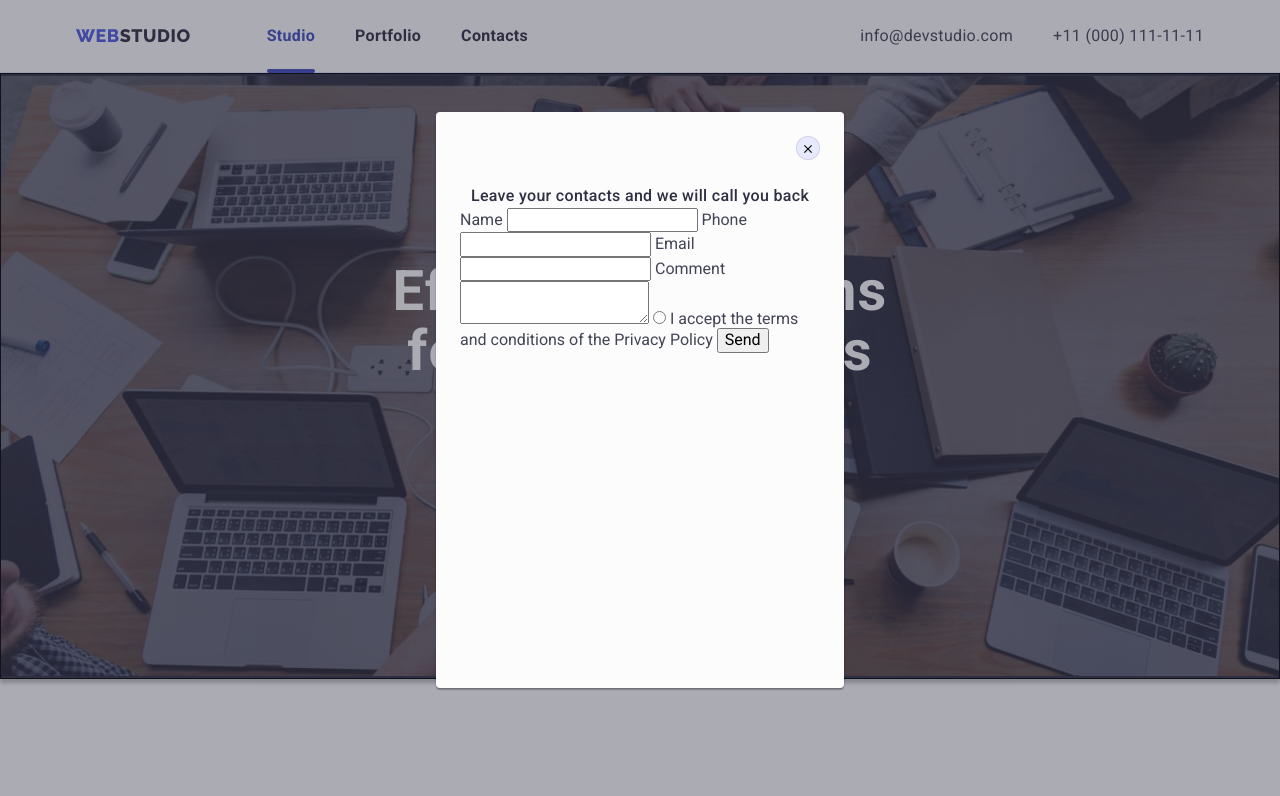
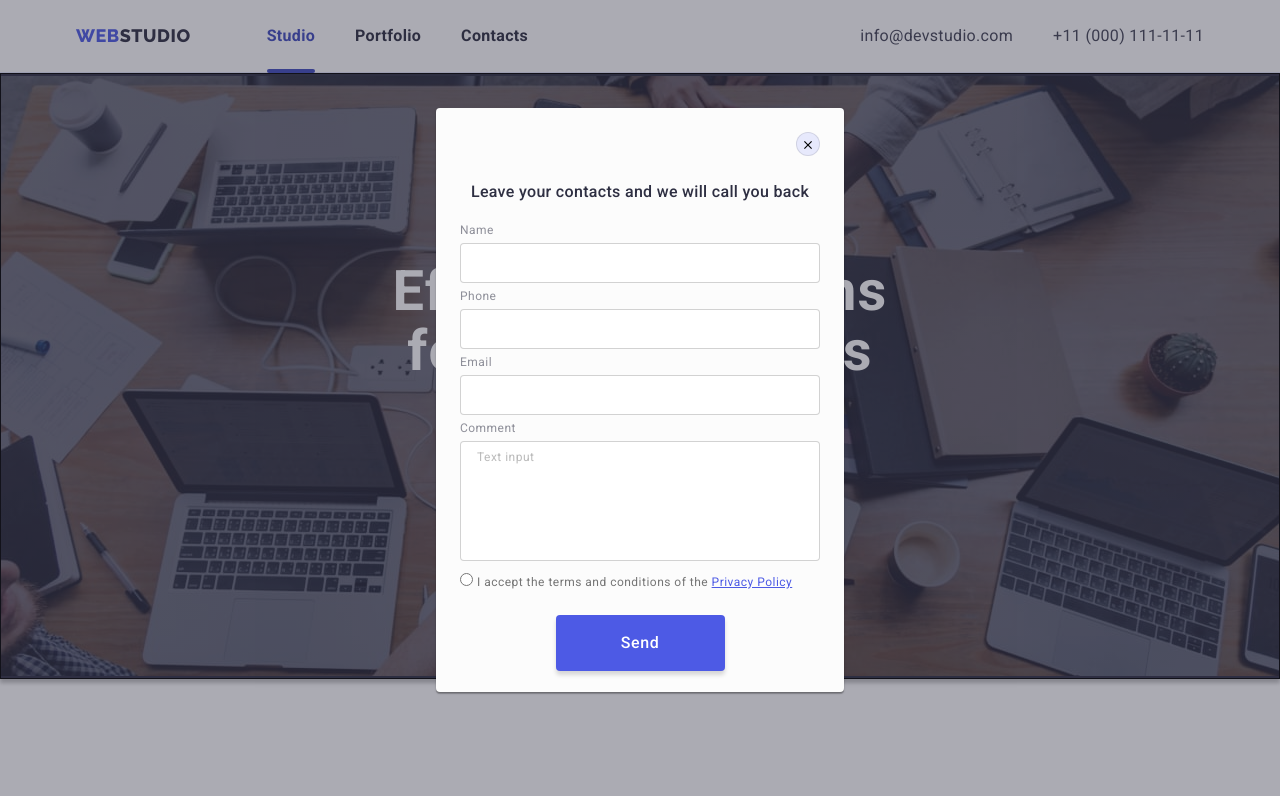
Before and after one commit to VolodymyrBakun/goit-markup-hw-06, a plain HTML site: page index.html in a window 1280 px wide. Shown: the top 796 px of the page. Drawn offline with nearby package versions, Linux system fonts and the light colour scheme.

Commit message:
styled modal form

```diff
--- a/css/styles.css
+++ b/css/styles.css
@@ -693,7 +693,7 @@ margin-left: 24px;
   top: 50%;
   left: 50%;
   width: 408px;
-  min-height: 576px;
+  min-height: 584px;
   background: #fcfcfc;
   box-shadow: 0px 1px 1px rgba(0, 0, 0, 0.14), 0px 1px 3px rgba(0, 0, 0, 0.12),
     0px 2px 1px rgba(0, 0, 0, 0.2);
@@ -733,4 +733,89 @@ line-height: 1.5;
 text-align: center;
 letter-spacing: 0.02em;
 color: var(--Dark-color);
+margin-bottom: 16px;
 }
+
+.modal-form {
+  display: flex;
+  flex-wrap: wrap;
+}
+
+.modal-input-wrap {
+  width: 100%;
+  height: 58px;
+  margin-bottom: 8px;
+
+}
+
+.modal-input {
+  width: 100%;
+  height: 40px;
+  border: 1px solid rgba(33, 33, 33, 0.2);
+border-radius: 4px;
+margin-top: 4px;
+}
+
+.form-label {
+  font-size: 12px;
+line-height: 1.33;
+letter-spacing: 0.04em;
+color: var(--Subtle-Text-color);
+}
+
+textarea {
+  resize: none;
+}
+
+.form-textarea-wrap {
+  width: 100%;
+  height: 138px;
+  margin-bottom: 16px;
+}
+
+.form-textarea {
+  width: 100%;
+  height: 120px;
+  border: 1px solid rgba(33, 33, 33, 0.2);
+border-radius: 4px;
+margin-top: 4px;
+padding: 8px 16px;
+}
+
+.form-textarea::placeholder {
+  font-size: 12px;
+line-height: 1.33;
+letter-spacing: 0.04em;
+color: rgba(117, 117, 117, 0.5);
+}
+
+
+.form-radio-span {
+font-size: 12px;
+line-height: 1.33;
+letter-spacing: 0.04em;
+color: #757575;
+}
+
+.form-radio-link {
+  color: var(--Primary-brand-color);
+text-decoration: underline;
+
+}
+
+.form-send-btn {
+  width: 169px;
+  height: 56px;
+  background-color: var(--Primary-brand-color);
+  box-shadow: 0px 4px 4px rgba(0, 0, 0, 0.15);
+border-radius: 4px;
+border: none;
+font-weight: 500;
+font-size: 16px;
+line-height: 1.5;
+letter-spacing: 0.04em;
+color: #FFFFFF;
+margin-top: 24px;
+margin-left: auto;
+margin-right: auto;
+}
--- a/index.html
+++ b/index.html
@@ -431,24 +431,36 @@
           </svg>
         </button>
         <h3 class="modal-title">Leave your contacts and we will call you back</h3>
-        <form name="modal">
-          <label > Name
-            <input type="text">
+        <form class="modal-form" name="modal">
+          <div class="modal-input-wrap">
+            <label class="form-label"> Name
+              <input class="modal-input" type="text">
+            </label>
+          </div>
+          <div class="modal-input-wrap">
+            <label class="form-label"> Phone
+              <input class="modal-input" type="tel">
+            </label>
+          </div>
+          <div class="modal-input-wrap">
+            <label class="form-label"> Email
+              <input class="modal-input" type="email">
+            </label>
+          </div>
+
+          <div class="form-textarea-wrap">
+            <label class="form-label"> Comment
+              <textarea class="form-textarea" name="" id="" placeholder="Text input"></textarea>
+            </label>
+          </div>
+          <label >
+            <input type="radio" class="form-radio-text">
+            <span class="form-radio-span">
+              I accept the terms and conditions of the
+              <a class="form-radio-link" href="">Privacy Policy</a>
+            </span>
           </label>
-          <label > Phone
-            <input type="tel">
-          </label>
-          <label > Email
-            <input type="email">
-          </label>
-          <label > Comment
-            <textarea name="" id="" ></textarea>
-          </label>
-          <label >
-            <input type="radio">
-            I accept the terms and conditions of the Privacy Policy
-          </label>
-          <button type="submit">Send</button>
+          <button type="submit" class="form-send-btn">Send</button>
         </form>
 
       </div>
```
